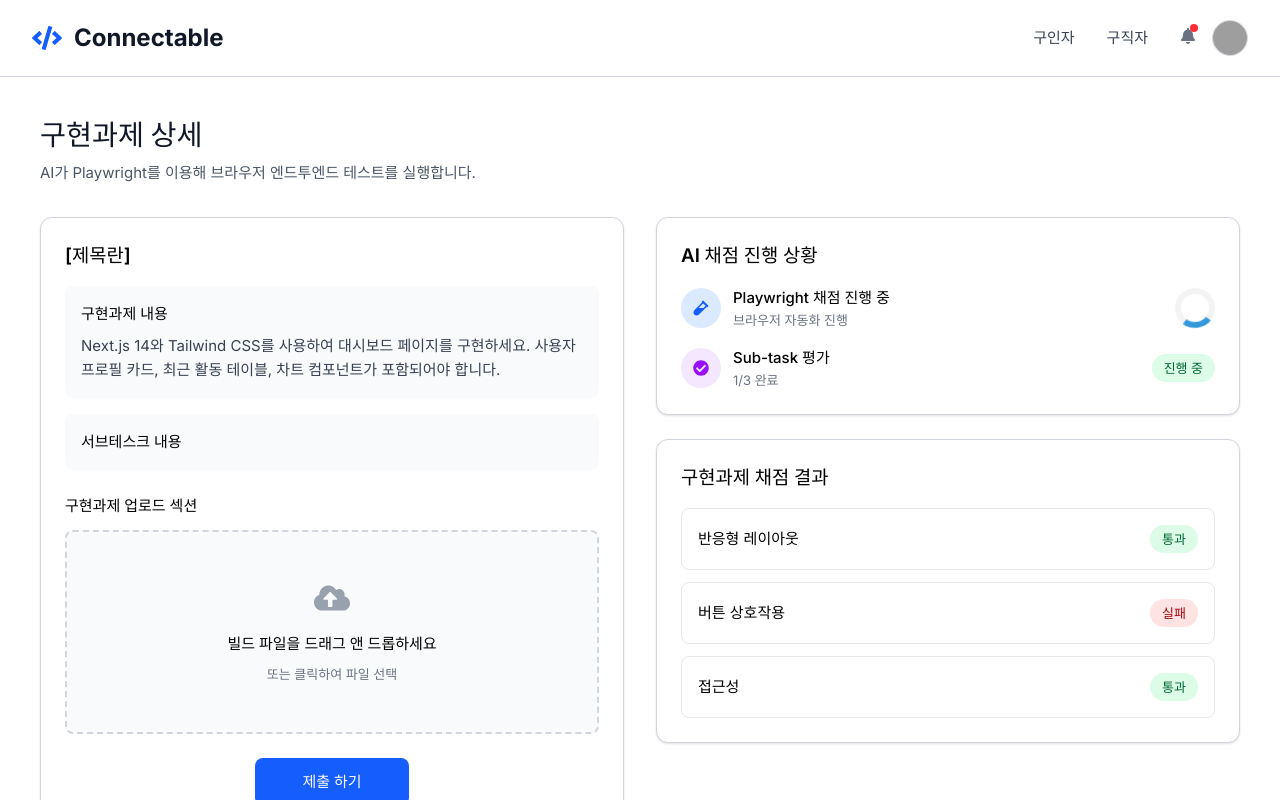
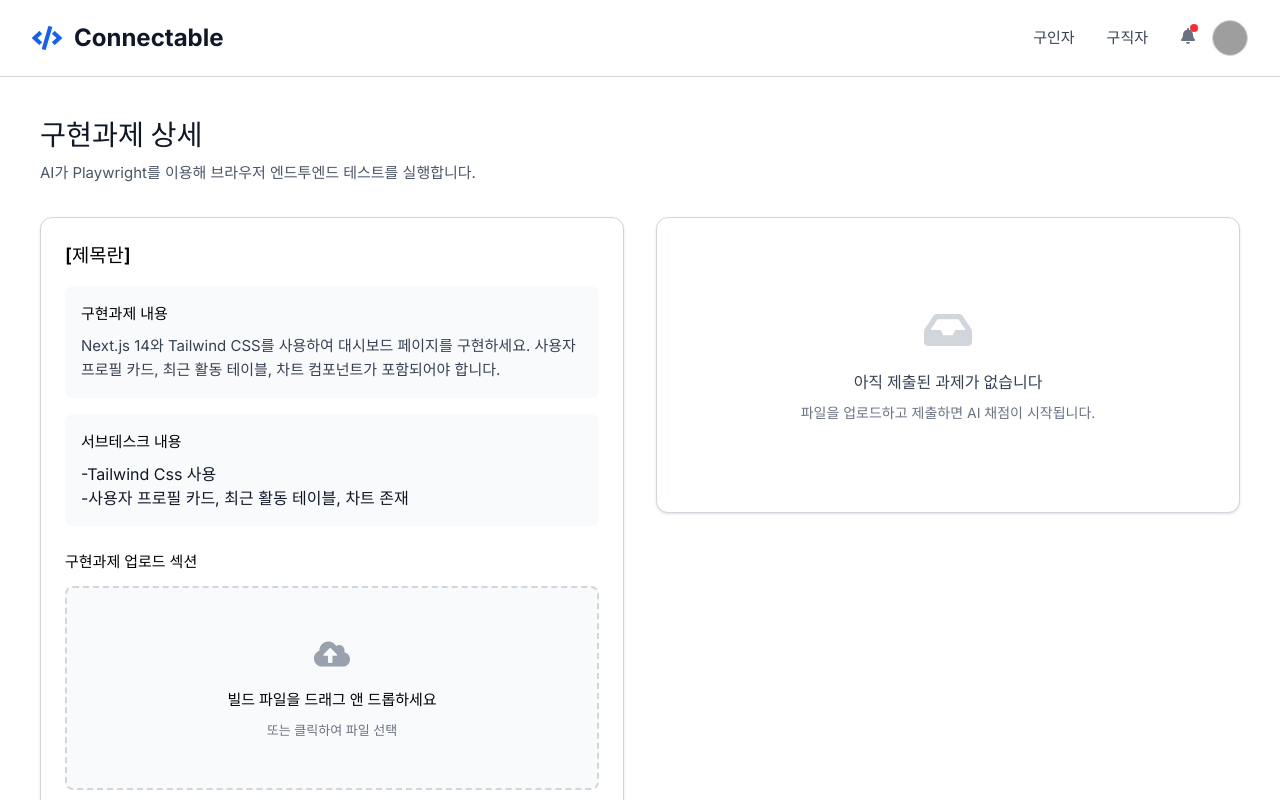
Before and after one commit to ten0213/GDGoC_Hackathon_One_Wave_FE, a React (Vite) app in the folder connectable/: page /TaskDetail in a window 1280 px wide. Built offline with nearby package versions, Linux system fonts and the light colour scheme; grey boxes are pictures that could not be loaded.

Commit message:
Feat: taskdetail 채점 전 중 후 조건부 설정

```diff
--- a/connectable/src/pages/TaskCollection.css
+++ b/connectable/src/pages/TaskCollection.css
@@ -138,7 +138,7 @@
 
 .vinsign-card {
   background-color: #ffffff;
-  border: 1px solid #e5e7eb;
+  border: 1.5px solid #e5e7eb;
   border-radius: 16px;
   padding: 24px;
   display: flex;
--- a/connectable/src/pages/TaskCollection.tsx
+++ b/connectable/src/pages/TaskCollection.tsx
@@ -15,20 +15,6 @@ const tasks = [
     date: "2025.03",
     description: "기존 이커머스 앱의 사용자 경험을 분석하고 전체적인 인터페이스를 재설계한 프로젝트입니다.",
     techIcon: "file" as const,
-  },
-  {
-    title: "백엔드 API 설계",
-    author: "이민수",
-    date: "2025.02",
-    description: "사용자 관리 및 결제 시스템을 위한 RESTful API 설계 및 구현 코드 리뷰 과제입니다.",
-    techIcon: "code" as const,
-  },
-  {
-    title: "데이터 시각화 대시보드",
-    author: "박서연",
-    date: "2025.01",
-    description: "실시간 판매 데이터를 시각화하고 인사이트를 제공하는 관리자 대시보드 프로토타입입니다.",
-    techIcon: "code" as const,
   },
 ];
 
--- a/connectable/src/pages/TaskDetail.css
+++ b/connectable/src/pages/TaskDetail.css
@@ -281,3 +281,58 @@
   line-height: 24px;
   color: #000000;
 }
+
+/* 제출 전 대기 상태 */
+.td-idle-placeholder {
+  display: flex;
+  flex-direction: column;
+  align-items: center;
+  justify-content: center;
+  padding: 64px 24px;
+  text-align: center;
+}
+
+.td-idle-icon {
+  font-size: 48px;
+  color: #d1d5dc;
+  margin-bottom: 16px;
+}
+
+.td-idle-title {
+  font-family: 'Inter', 'Noto Sans KR', sans-serif;
+  font-weight: 600;
+  font-size: 16px;
+  line-height: 24px;
+  color: #364153;
+  margin: 0 0 8px 0;
+}
+
+.td-idle-desc {
+  font-family: 'Inter', 'Noto Sans KR', sans-serif;
+  font-weight: 400;
+  font-size: 14px;
+  line-height: 22px;
+  color: #6a7282;
+  margin: 0;
+}
+
+/* 제출 완료 후 비활성 버튼 */
+.td-submit-btn:disabled {
+  opacity: 0.5;
+  cursor: not-allowed;
+}
+
+.DetailResultForm {
+  display: flex;
+  justify-content: space-between;
+  align-items: center;
+  padding: 5px 10px;
+}
+
+.DetailResultName {
+  font-weight: bold;
+}
+
+.DetailResultScore {
+  color: #007bff;                 /* 점수 색상 예시 */
+}
--- a/connectable/src/pages/TaskDetail.tsx
+++ b/connectable/src/pages/TaskDetail.tsx
@@ -1,17 +1,21 @@
 import { useRef, useState } from "react";
-import { FaCloudUploadAlt, FaVial, FaCheckCircle } from "react-icons/fa";
+import { FaCloudUploadAlt, FaVial, FaCheckCircle, FaInbox } from "react-icons/fa";
 import Header from "../components/Header";
 import "./TaskDetail.css";
 
-const gradingResults = [
-  { label: "반응형 레이아웃", status: "pass" as const },
-  { label: "버튼 상호작용", status: "fail" as const },
-  { label: "접근성", status: "pass" as const },
-];
+interface GradingResult {
+  label: string;
+  status: "pass" | "fail";
+}
 
 export default function TaskDetail() {
   const fileInputRef = useRef<HTMLInputElement>(null);
   const [file, setFile] = useState<File | null>(null);
+
+  // 채점 상태: "idle" (제출 전) | "grading" (채점 중) | "done" (결과 수신)
+  const [phase, setPhase] = useState<"idle" | "grading" | "done">("idle");
+  const [gradingResults, setGradingResults] = useState<GradingResult[]>([]);
+  const [totalScore, setTotalScore] = useState<number | null>(null);
 
   /** zip 파일 검증 + 저장 */
   const handleFile = (file: File) => {
@@ -44,6 +48,32 @@ export default function TaskDetail() {
     if (e.target.files?.[0]) {
       handleFile(e.target.files[0]);
     }
+  };
+
+  /** 제출 → 백엔드 연동 시 여기만 수정 */
+  const handleSubmit = async () => {
+    if (!file) return;
+    setPhase("grading");
+
+    // TODO: 실제 백엔드 API 호출로 교체
+    // const formData = new FormData();
+    // formData.append("file", file);
+    // const res = await fetch("/api/grade", { method: "POST", body: formData });
+    // const data = await res.json();
+    // setGradingResults(data.results);
+    // setTotalScore(data.totalScore);
+    // setPhase("done");
+
+    // 임시 시뮬레이션 (3초 후 결과 표시) — 백엔드 연동 시 삭제
+    setTimeout(() => {
+      setGradingResults([
+        { label: "반응형 레이아웃", status: "pass" },
+        { label: "버튼 상호작용", status: "fail" },
+        { label: "접근성", status: "pass" },
+      ]);
+      setTotalScore(80);
+      setPhase("done");
+    }, 3000);
   };
 
   return (
@@ -80,6 +110,10 @@ export default function TaskDetail() {
 
                 <div className="td-content-box">
                   <h4 className="td-section-title">서브테스크 내용</h4>
+                  <div className="td-subtask-lineup">
+                    -Tailwind Css 사용<br/>
+                    -사용자 프로필 카드, 최근 활동 테이블, 차트 존재
+                  </div>
                 </div>
 
                 {/* 업로드 섹션 */}
@@ -109,8 +143,12 @@ export default function TaskDetail() {
                 </div>
 
                 <div className="td-btn-wrap">
-                  <button className="td-submit-btn" disabled={!file}>
-                    제출 하기
+                  <button
+                    className="td-submit-btn"
+                    disabled={!file || phase !== "idle"}
+                    onClick={handleSubmit}
+                  >
+                    {phase === "idle" ? "제출 하기" : phase === "grading" ? "채점 중..." : "제출 완료"}
                   </button>
                 </div>
               </div>
@@ -118,11 +156,25 @@ export default function TaskDetail() {
 
             {/* 오른쪽 영역 */}
             <div className="td-column">
+              {/* ── 제출 전: 대기 안내 ── */}
+              {phase === "idle" && (
+                <div className="card">
+                  <div className="td-idle-placeholder">
+                    <FaInbox className="td-idle-icon" />
+                    <p className="td-idle-title">아직 제출된 과제가 없습니다</p>
+                    <p className="td-idle-desc">
+                      파일을 업로드하고 제출하면 AI 채점이 시작됩니다.
+                    </p>
+                  </div>
+                </div>
+              )}
+
+              {/* ── 채점 중: 스피너 + 진행 상황 ── */}
+              {phase === "grading" && (
                 <div className="card">
                   <div className="card-header">
                     <h3 className="card-title">AI 채점 진행 상황</h3>
                   </div>
-
                   <div className="td-ai-list">
                     <div className="td-ai-item">
                       <div className="td-ai-left">
@@ -134,10 +186,8 @@ export default function TaskDetail() {
                           <span className="td-ai-desc">브라우저 자동화 진행</span>
                         </div>
                       </div>
-                    <div className="spinner">
+                      <div className="spinner" />
                     </div>
-                  </div>
-
                     <div className="td-ai-item">
                       <div className="td-ai-left">
                         <div className="td-ai-icon td-ai-icon-purple">
@@ -145,10 +195,44 @@ export default function TaskDetail() {
                         </div>
                         <div className="td-ai-info">
                           <span className="td-ai-name">Sub-task 평가</span>
-                        <span className="td-ai-desc">1/3 완료</span>
                         </div>
                       </div>
                       <span className="td-badge td-badge-progress">진행 중</span>
+                    </div>
+                  </div>
+                </div>
+              )}
+
+              {/* ── 결과 수신 후: 채점 결과 + 총점 ── */}
+              {phase === "done" && (
+                <>
+                  <div className="card">
+                    <div className="card-header">
+                      <h3 className="card-title">AI 채점 진행 상황</h3>
+                    </div>
+                    <div className="td-ai-list">
+                      <div className="td-ai-item">
+                        <div className="td-ai-left">
+                          <div className="td-ai-icon td-ai-icon-blue">
+                            <FaVial />
+                          </div>
+                          <div className="td-ai-info">
+                            <span className="td-ai-name">Playwright 채점</span>
+                            <span className="td-ai-desc">채점 완료</span>
+                          </div>
+                        </div>
+                        <span className="td-badge td-badge-pass">완료</span>
+                      </div>
+                      <div className="td-ai-item">
+                        <div className="td-ai-left">
+                          <div className="td-ai-icon td-ai-icon-purple">
+                            <FaCheckCircle />
+                          </div>
+                          <div className="td-ai-info">
+                            <span className="td-ai-name">Sub-task 평가</span>
+                          </div>
+                        </div>
+                        <span className="td-badge td-badge-pass">완료</span>
                       </div>
                     </div>
                   </div>
@@ -157,7 +241,6 @@ export default function TaskDetail() {
                     <div className="card-header">
                       <h3 className="card-title">구현과제 채점 결과</h3>
                     </div>
-
                     <div className="td-results-list">
                       {gradingResults.map((item) => (
                         <div key={item.label} className="td-result-item">
@@ -175,6 +258,19 @@ export default function TaskDetail() {
                       ))}
                     </div>
                   </div>
+
+                  {totalScore !== null && (
+                    <div className="card">
+                      <div className="DetailResultForm">
+                        <span className="DetailResultName">
+                          총점:&nbsp;
+                          <span className="DetailResultScore">{totalScore}</span>
+                        </span>
+                      </div>
+                    </div>
+                  )}
+                </>
+              )}
             </div>
           </div>
         </main>
```
Lines whose indentation alone changed are shown as unchanged.
